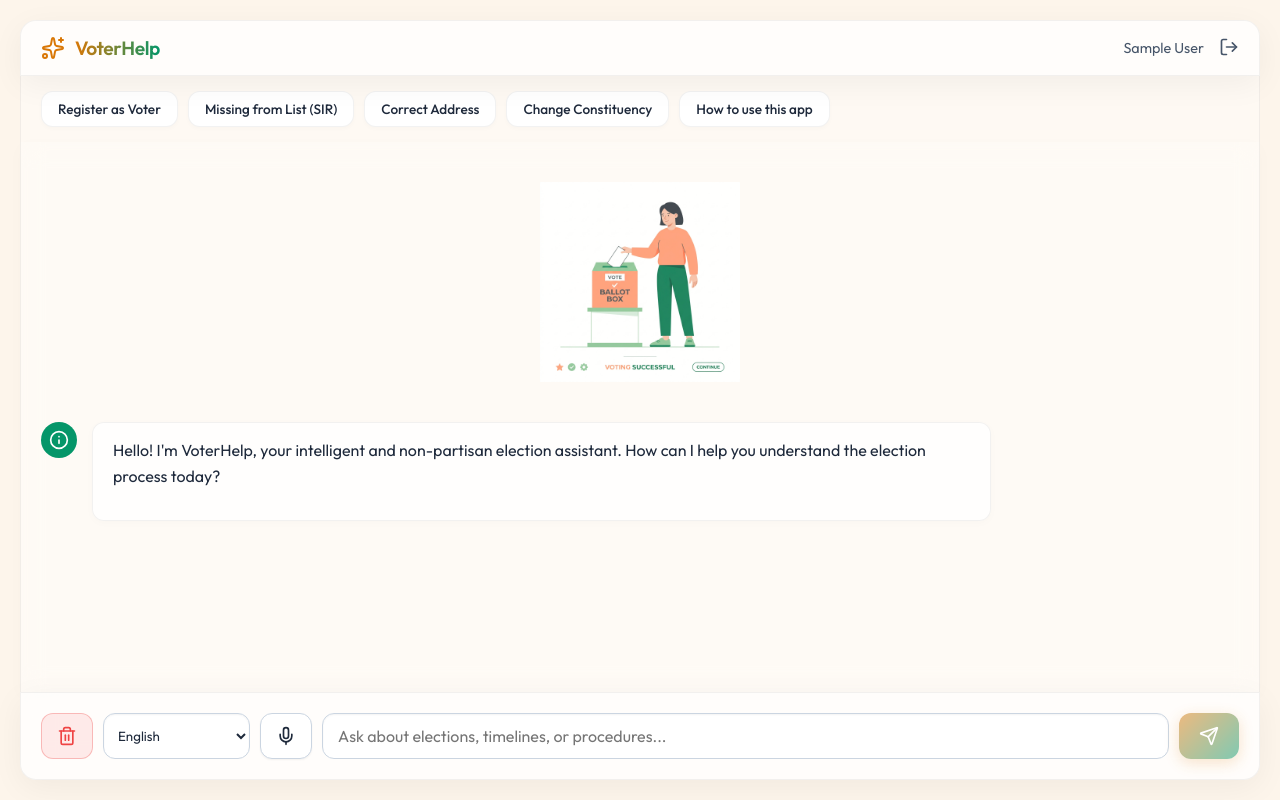
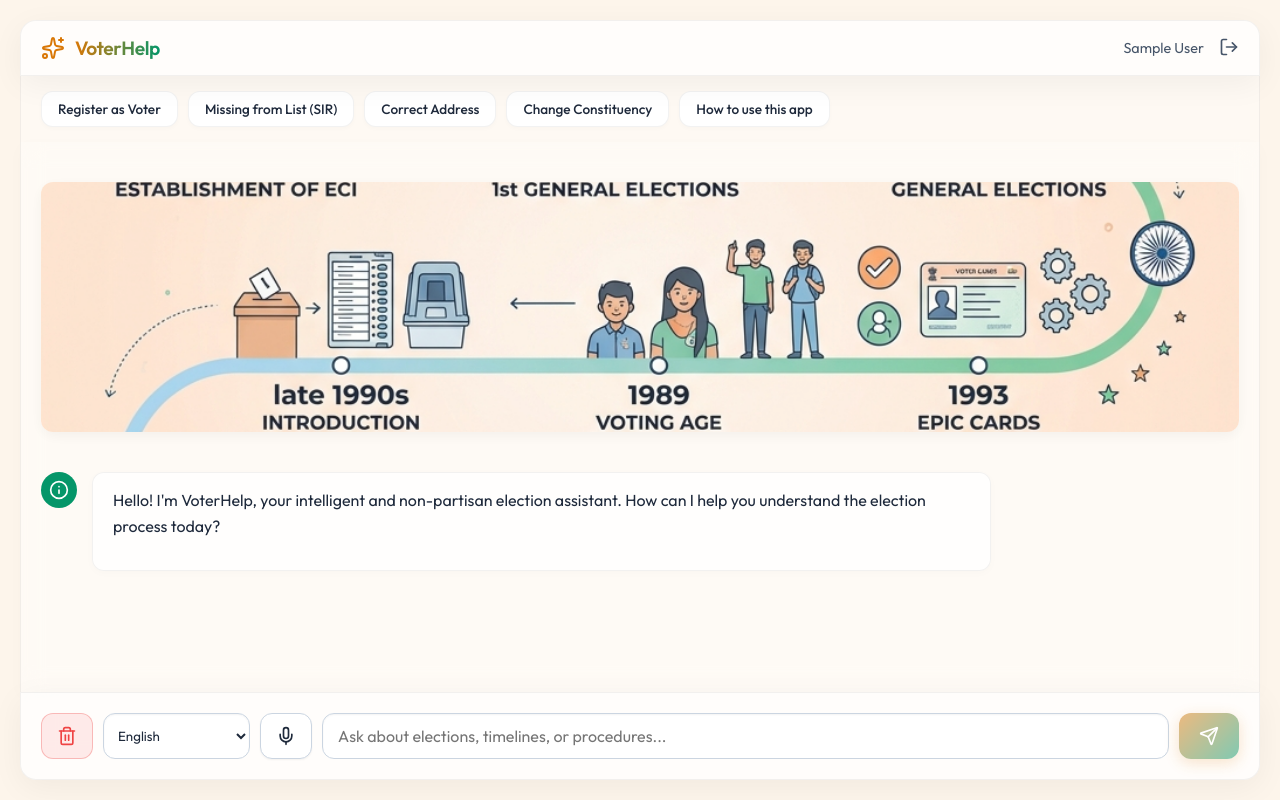
Before and after one commit to pk-isri-design/VoterChat, a React app in the folder frontend/: page / in a window 1280 px wide. Built offline with nearby package versions, Linux system fonts and the light colour scheme; no server answers; sample sign-in values are in the browser's storage; the HTML template or start-up script is replaced by a standard one.

Commit message:
Replace welcome image in chat interface with timeline infographic

```diff
--- a/frontend/src/components/ChatInterface.jsx
+++ b/frontend/src/components/ChatInterface.jsx
@@ -197,7 +197,7 @@ export default function ChatInterface({ user }) {
       <div className="glass-panel" style={{ flex: 1, margin: '0 20px', borderRadius: '0', borderTop: 'none', borderBottom: 'none', overflowY: 'auto', padding: '20px', display: 'flex', flexDirection: 'column', gap: '20px' }}>
         {messages.length === 1 && (
           <div style={{ display: 'flex', justifyContent: 'center', margin: '20px 0' }} className="animate-fade-in">
-            <img src="/vote-illustration.png" alt="Casting Vote" style={{ height: '200px', objectFit: 'contain', opacity: 0.9 }} />
+            <img src="/election_timeline.png" alt="Election Commission Timeline" style={{ height: '250px', width: '100%', objectFit: 'cover', borderRadius: 'var(--radius-md)', opacity: 0.9, boxShadow: '0 4px 15px rgba(0,0,0,0.05)' }} />
           </div>
         )}
         {messages.map((msg, index) => (
```
